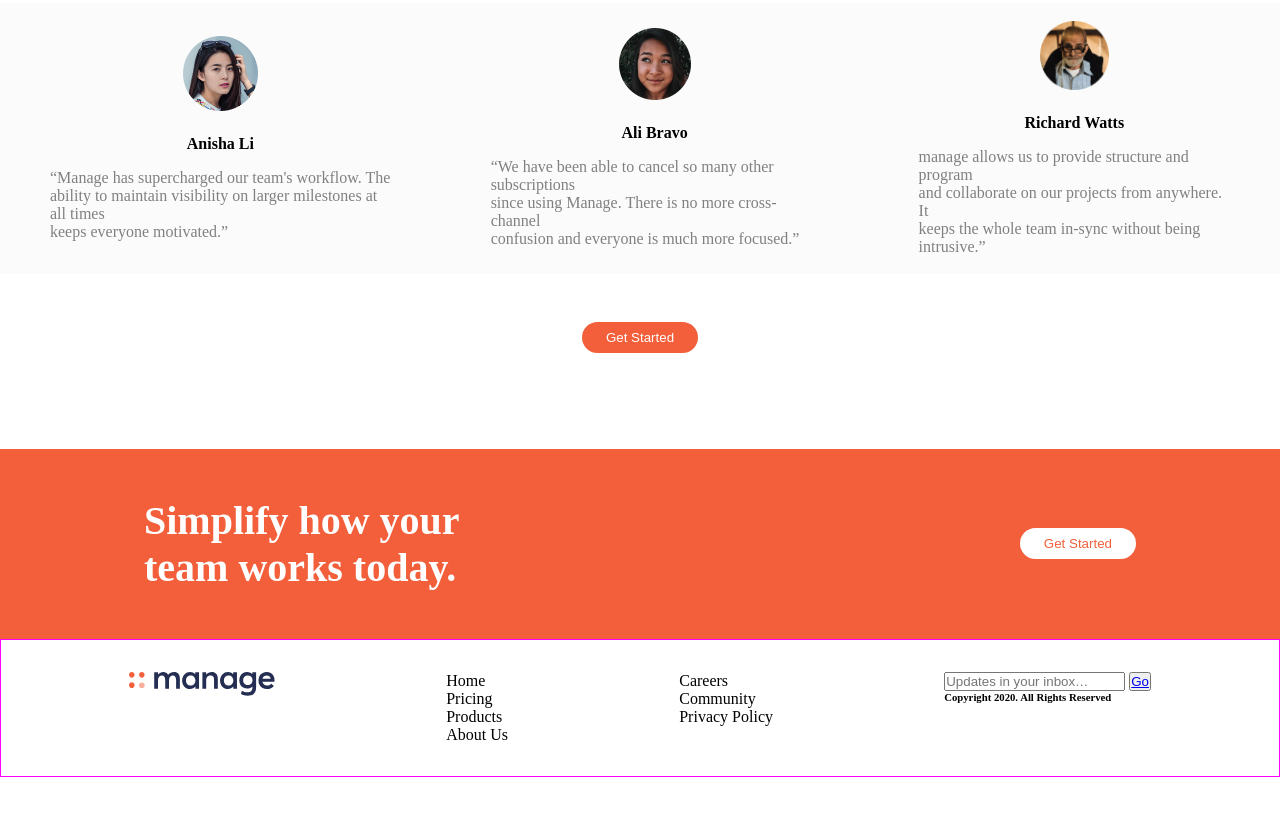
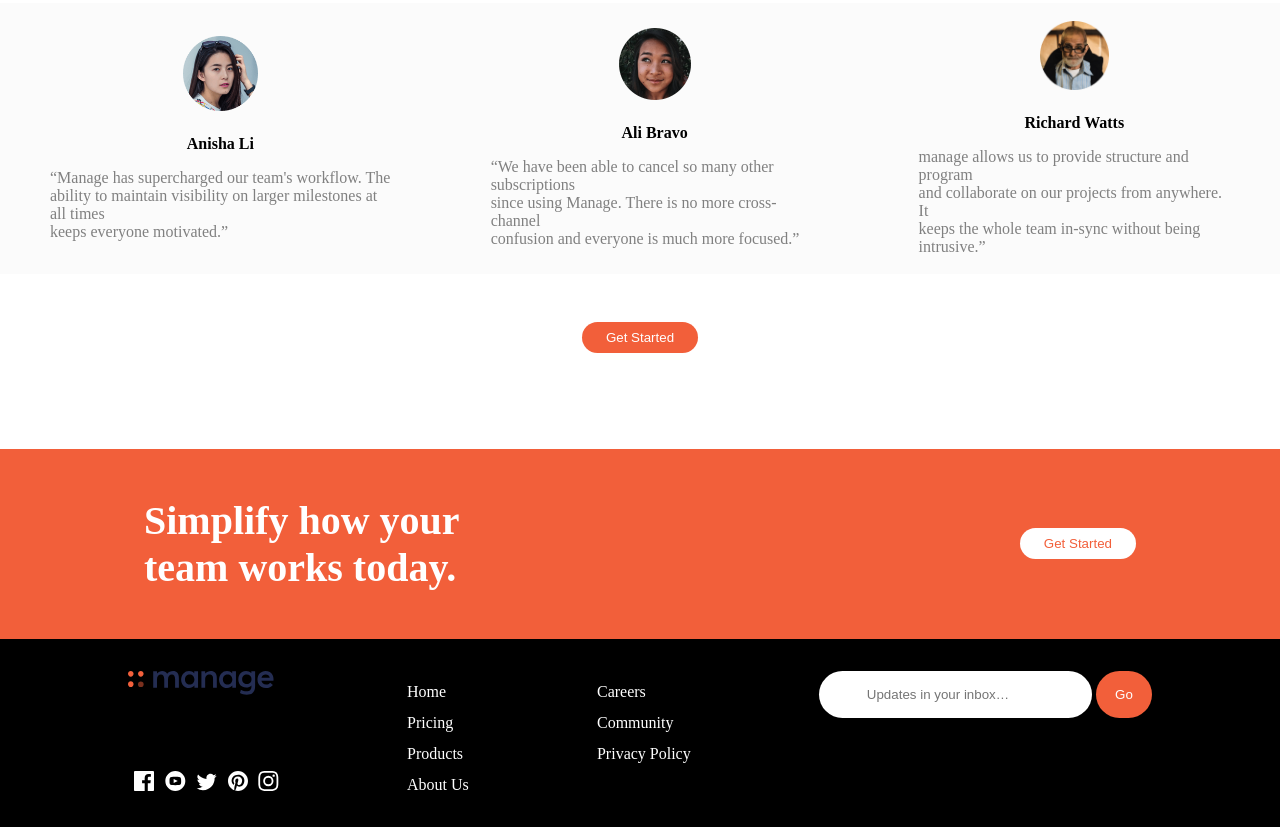
Before and after one commit to DjebrilZidour/gmc-chalenge-practice, a plain HTML site: page index.html in a window 1280 px wide. Shown: the part 1545-2372 px from the top of the page. Before the commit the page ends 2322 px from the top, so only its background shows below. Drawn offline with Linux system fonts and the light colour scheme.

Commit message:
finish footer style

```diff
--- a/index.html
+++ b/index.html
@@ -171,13 +171,14 @@
           <img src="./images/logo.svg" alt="" />
         </div>
 
-        <div>
+        <div id="social-media">
           <img src="./images/icon-facebook.svg" alt="" />
           <img src="./images/icon-youtube.svg" alt="" />
           <img src="./images/icon-twitter.svg" alt="" />
           <img src="./images/icon-pinterest.svg" alt="" />
           <img src="./images/icon-instagram.svg" alt="" />
         </div>
+
       </div>
 
       <div>
@@ -195,7 +196,7 @@
 
       <div>
         <input placeholder="Updates in your inbox…" type="text" />
-        <button><a href="#">Go</a></button>
+        <button><a id="link"href="#">Go</a></button>
         <h6>Copyright 2020. All Rights Reserved</h6>
       </div>
 
--- a/style.css
+++ b/style.css
@@ -237,13 +237,47 @@ h4{
 }
 
 
-#footer{
-    border: solid 1px magenta;
-}
+
 
 #footer{
     display: flex;
     justify-content: space-between;
     margin: ;
     padding: 2rem 8rem;
+    background-color: black;
 }
+
+#footer p{
+    color: white;
+    margin-top: 0.8rem;
+}
+
+#footer input{
+    background-color: white;
+    padding: 1rem 3rem;
+    border: white;
+    border-radius: 2rem;
+
+}
+
+#social-media{
+    margin-top: 4.5rem;
+}
+
+#social-media img{
+    margin-left: 0.4rem;
+}
+
+
+#footer button{
+    background-color: hsl(12, 88%, 59%);
+    padding: 1rem 1.2rem;
+    border-radius: 24px;
+    border: none;
+}
+
+#footer a{
+    color: white;
+    text-decoration: none;
+
+}
```
